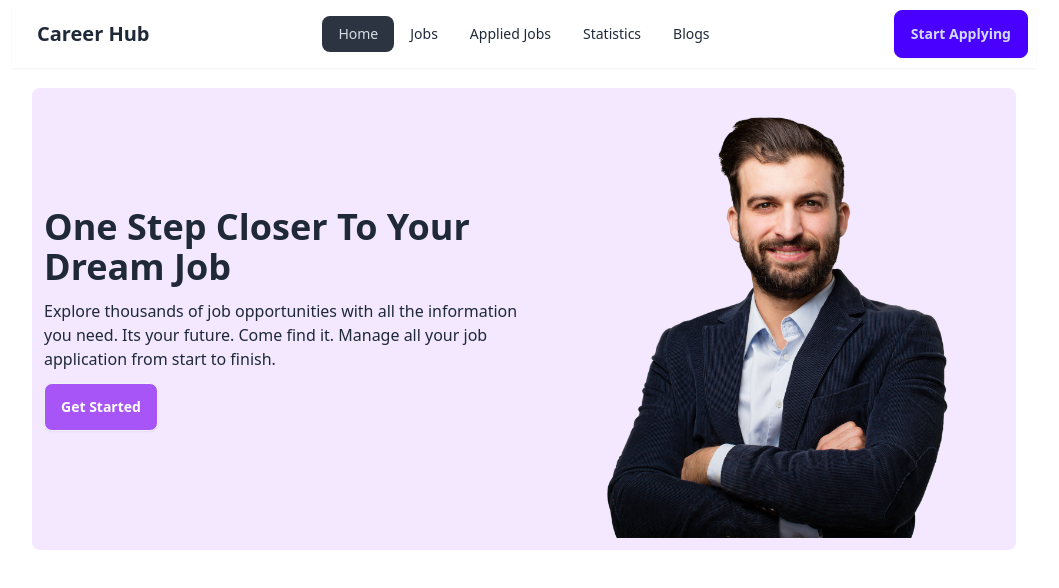
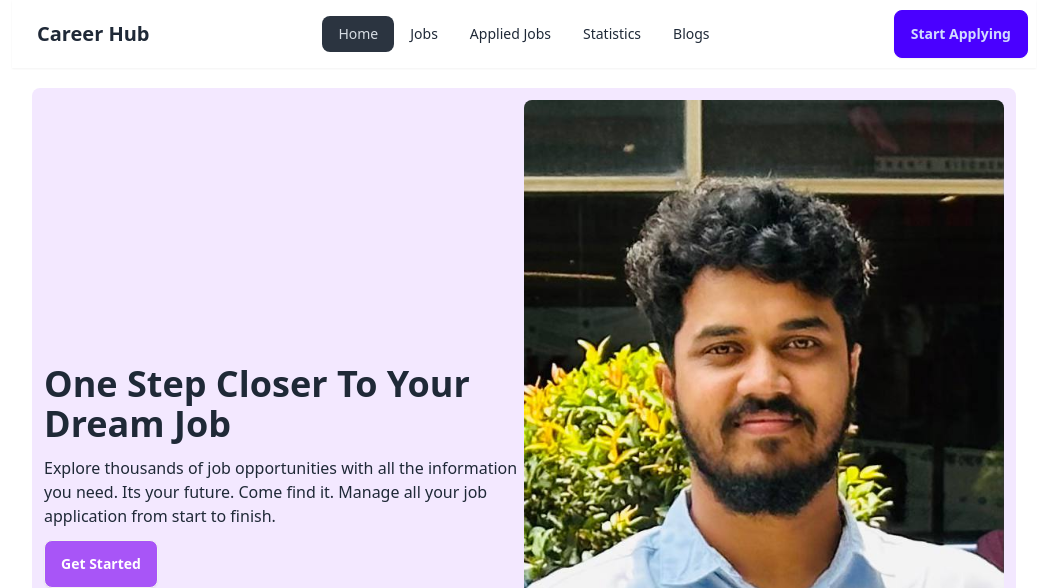
Before and after one commit to Ensaf01/React-career-hub-job-feature, a React (Vite) app: page / in a window 1280 px wide. Shown: the top 588 px of the page, without its empty margins (116-1175 px from the left). Built offline with nearby package versions, Linux system fonts and the light colour scheme.

Commit message:
chnage user image

```diff
--- a/src/components/Banner/Banner.jsx
+++ b/src/components/Banner/Banner.jsx
@@ -1,4 +1,4 @@
-import userImage from '../../assets/images/user.png'
+import userImage from '../../assets/images/user1.jpg'
 const Banner = () => {
     return (
         <div className='grid grid-cols-2 items-center bg-purple-100 rounded-lg p-3'>
@@ -9,7 +9,7 @@ const Banner = () => {
 
             </div>
             <div>
-                <img src={userImage} alt="" />
+                <img className='rounded-lg' src={userImage} alt="" />
             </div>
 
         </div>
--- a/src/components/JobDetails/JobDetails.jsx
+++ b/src/components/JobDetails/JobDetails.jsx
@@ -15,7 +15,7 @@ const JobDetails = () => {
     console.log(job)
 
     const handleApplyJob =()=>{
-        toast("good jfdgjd")
+        toast("Apply complete")
         saveJobApplication(idint)
     }
     return (
```
Also changed, not shown: src/assets/images/user1.jpg (added).
